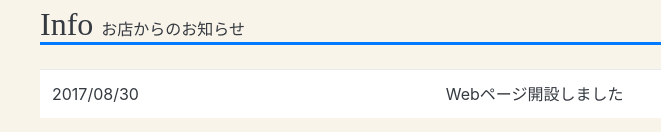
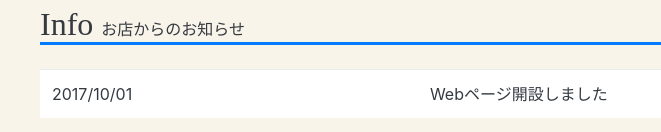
Before and after one commit to exo2017/TESOFFICIAL, a plain HTML site: page index.html in a window 1280 px wide. Shown: the part 665-797 px from the top of the page, 45-706 px from the left. Drawn offline with nearby package versions, Linux system fonts and the light colour scheme; a script that the page names is missing.

Commit message:
日付修正

```diff
--- a/index.html
+++ b/index.html
@@ -154,7 +154,7 @@
         <table class="table table-white mb-3">
           <tbody>
             <tr>
-              <td class="w-20">2017/08/30</td>
+              <td class="w-20">2017/10/01</td>
               <td class="w-80"><a href="/info/2017/1.html">Webページ開設しました</a></td>
             </tr>
 
```
